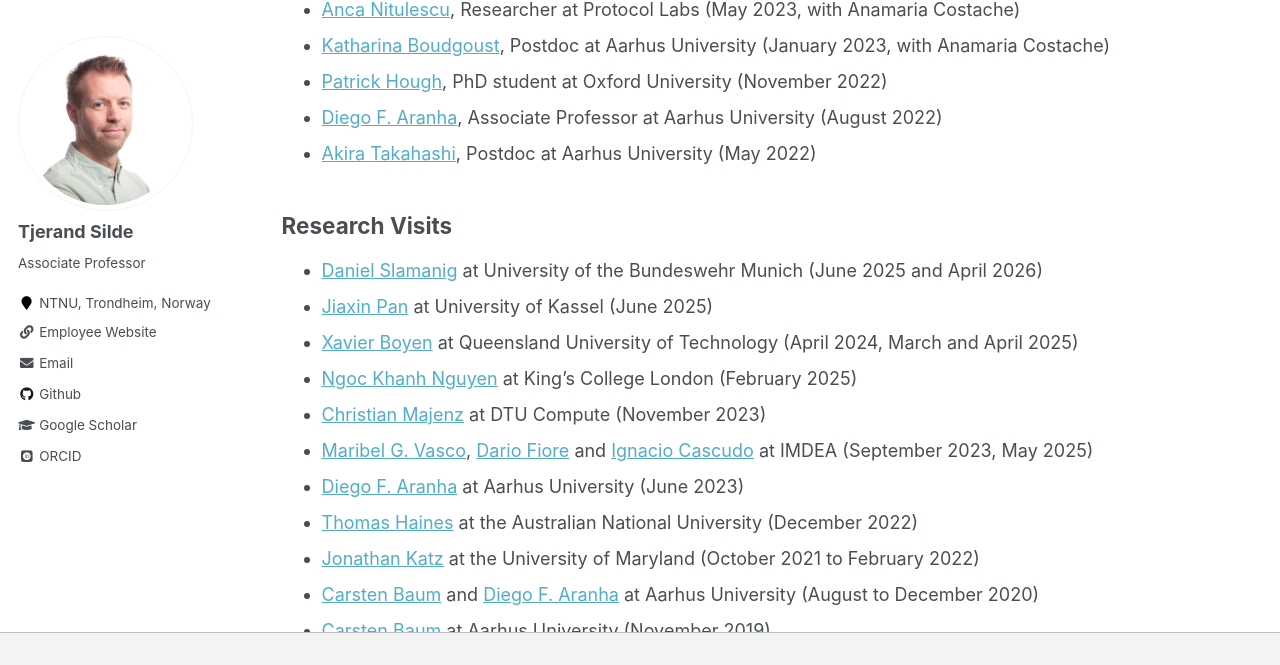
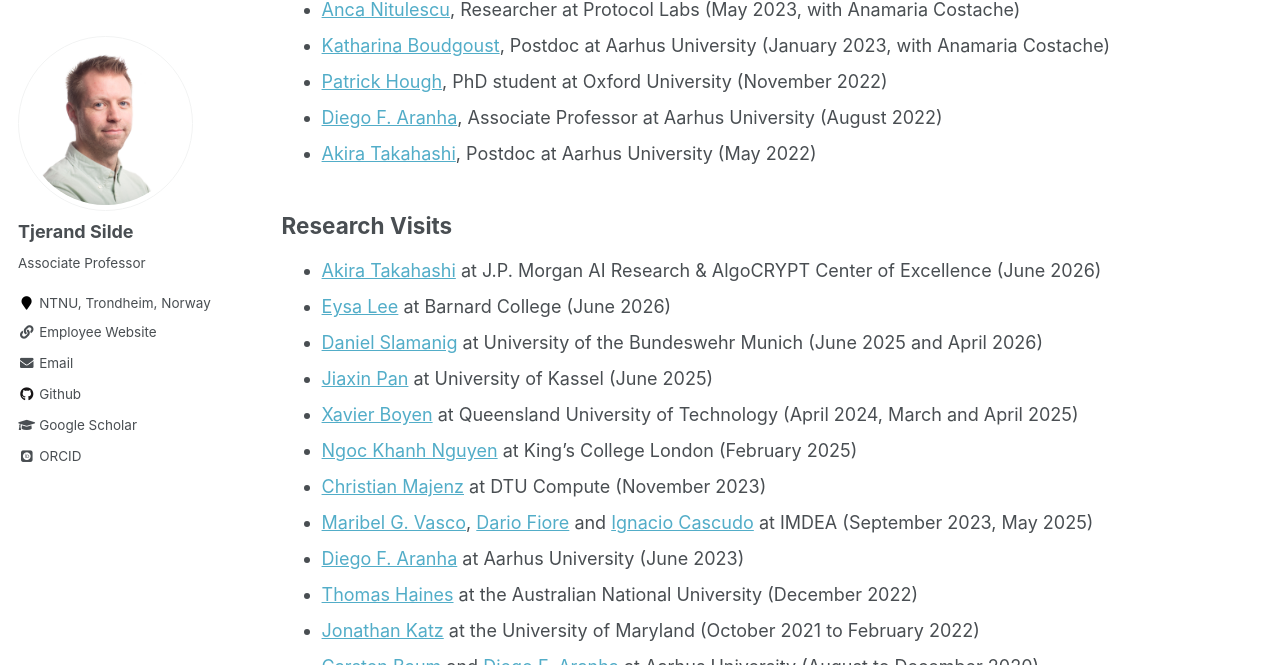
Before and after one commit to tjesi/tjesi.github.io, a Jekyll site: the page built from _pages/people.md, in a window 1280 px wide and 900 px high, scrolled down 3012 px, cut to the strip 0-665 px from the top of the window. Built offline with Jekyll 4.4.1, drawn with Linux system fonts in a browser that asks for light colours; some web fonts are replaced.

Commit message:
Update people.md

```diff
--- a/_pages/people.md
+++ b/_pages/people.md
@@ -107,6 +107,8 @@ I am grateful to [Kristian Gjøsteen](https://www.ntnu.edu/employees/kristian.gj
 
 ## Research Visits
 
+- [Akira Takahashi](https://akiratk0355.github.io) at J.P. Morgan AI Research & AlgoCRYPT Center of Excellence (June 2026)
+- [Eysa Lee](https://www.eysalee.com) at Barnard College (June 2026)
 - [Daniel Slamanig](https://danielslamanig.info) at University of the Bundeswehr Munich (June 2025 and April 2026)
 - [Jiaxin Pan](https://sites.google.com/view/jiaxinpan) at University of Kassel (June 2025)
 - [Xavier Boyen](https://www.qut.edu.au/about/our-people/academic-profiles/xavier.boyen) at Queensland University of Technology (April 2024, March and April 2025)
```
